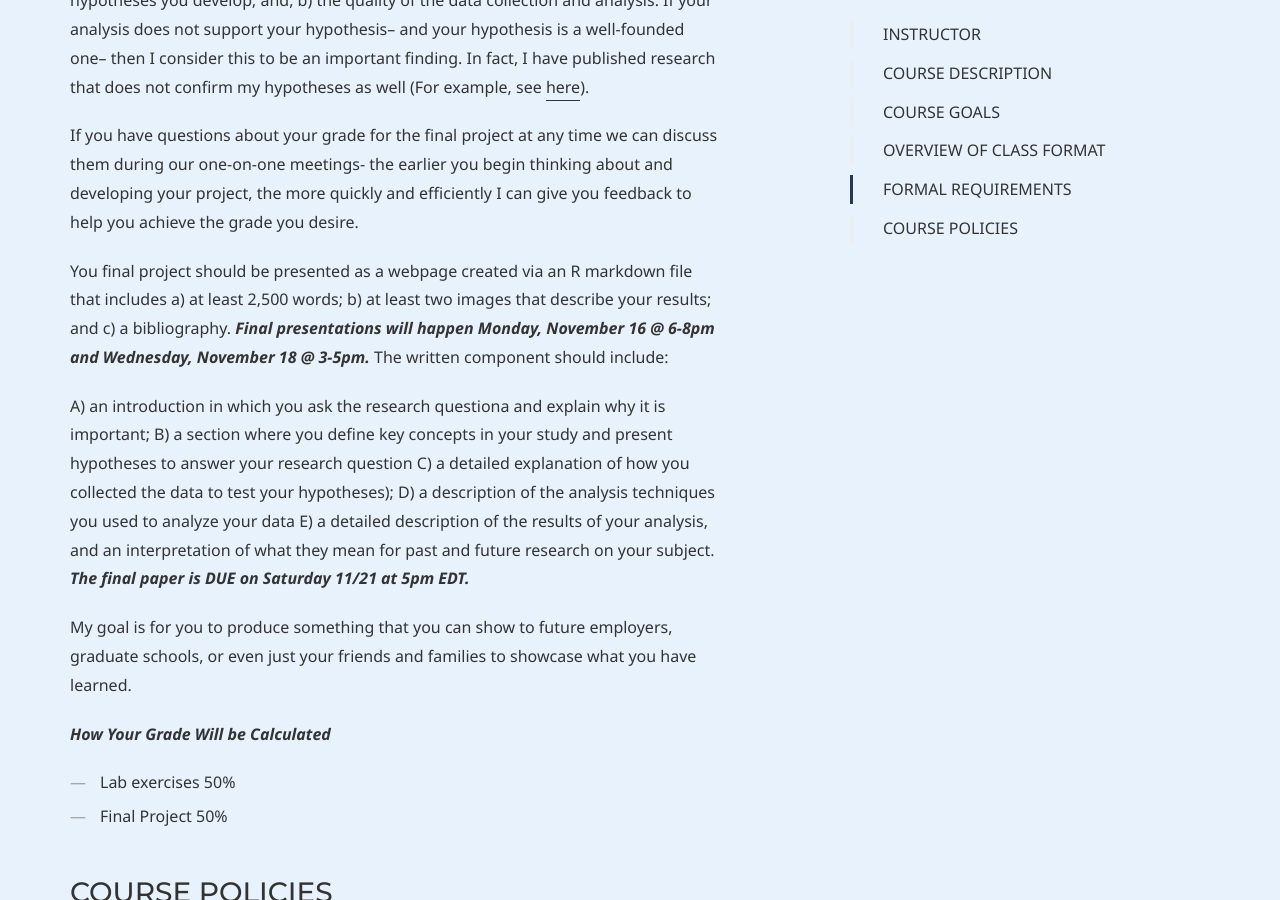
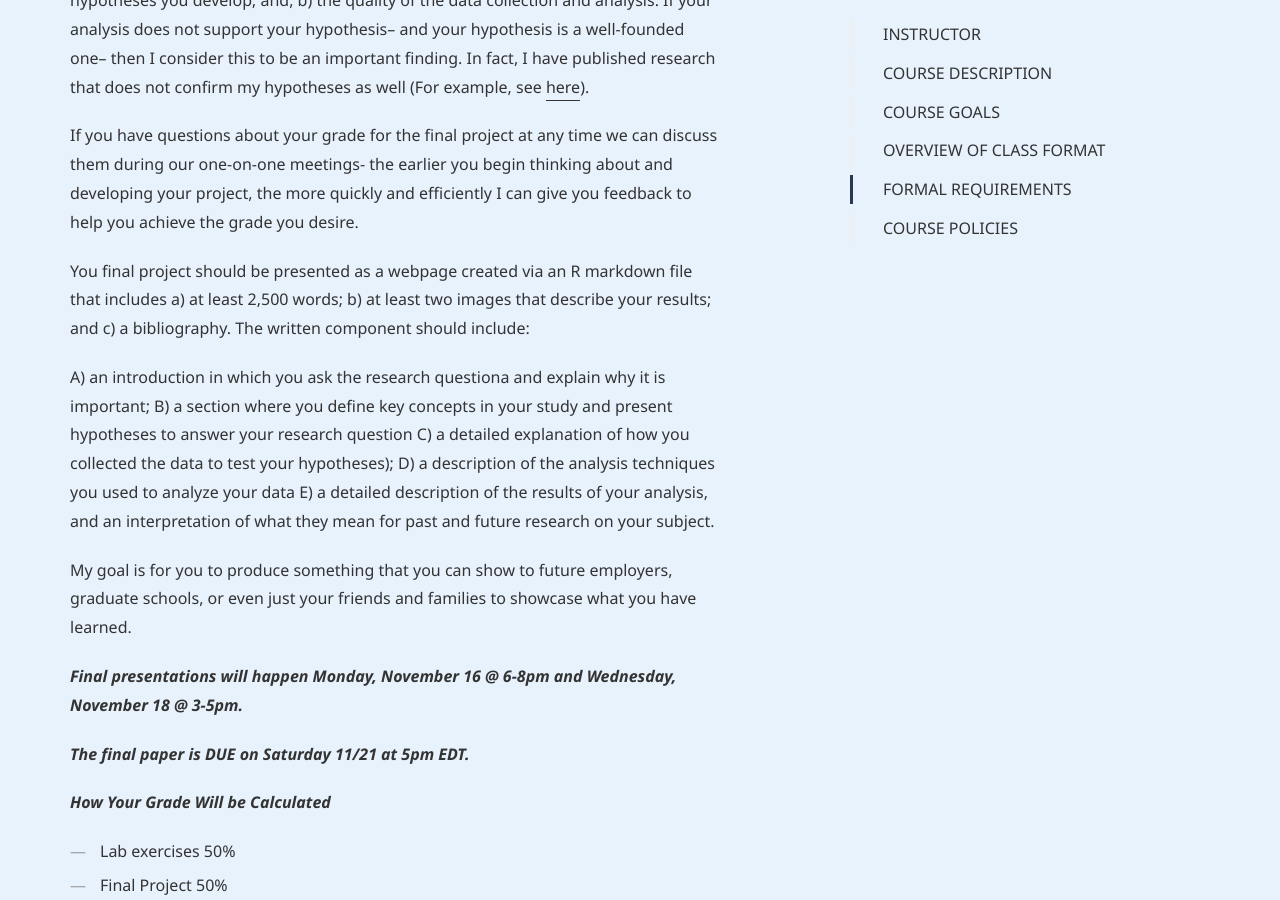
Before and after one commit to dssoc/dssoc.github.io, a Jekyll site: the page built from course.md, in a window 1280 px wide and 900 px high, scrolled down 5867 px. Built offline with Jekyll 4.4.1, drawn with Linux system fonts in a browser that asks for light colours; some web fonts are replaced.

Commit message:
can't decide where I want to put these things

```diff
--- a/course.md
+++ b/course.md
@@ -113,17 +113,22 @@ _Whether you find support for your hypothesis will not effect your grade_. Inste
 
 If you have questions about your grade for the final project at any time we can discuss them during our one-on-one meetings- the earlier you begin thinking about and developing your project, the more quickly and efficiently I can give you feedback to help you achieve the grade you desire.
 
-You final project should be presented as a webpage created via an R markdown file that includes a) at least 2,500 words; b) at least two images that describe your results; and c) a bibliography. ***Final presentations will happen Monday, November 16 @ 6-8pm and Wednesday, November 18 @ 3-5pm.*** The written component should include:
+You final project should be presented as a webpage created via an R markdown file that includes a) at least 2,500 words; b) at least two images that describe your results; and c) a bibliography. The written component should include:
 
 A) an introduction in which you ask the research questiona and explain why it is important;
 B) a section where you define key concepts in your study and present hypotheses to answer your research question
 C) a detailed explanation of how you collected the data to test your hypotheses);
 D) a description of the analysis techniques you used to analyze your data
 E) a detailed description of the results of your analysis, and an interpretation of what they mean for past and future research on your subject.
+
+
+My goal is for you to produce something that you can show to future employers, graduate schools, or even just your friends and families to showcase what you have learned.
+
+***Final presentations will happen Monday, November 16 @ 6-8pm and Wednesday, November 18 @ 3-5pm.***
+
 ***The final paper is DUE on Saturday 11/21 at 5pm EDT.***
 
 
-My goal is for you to produce something that you can show to future employers, graduate schools, or even just your friends and families to showcase what you have learned.
 
 ***How Your Grade Will be Calculated***
 <br/>
```
